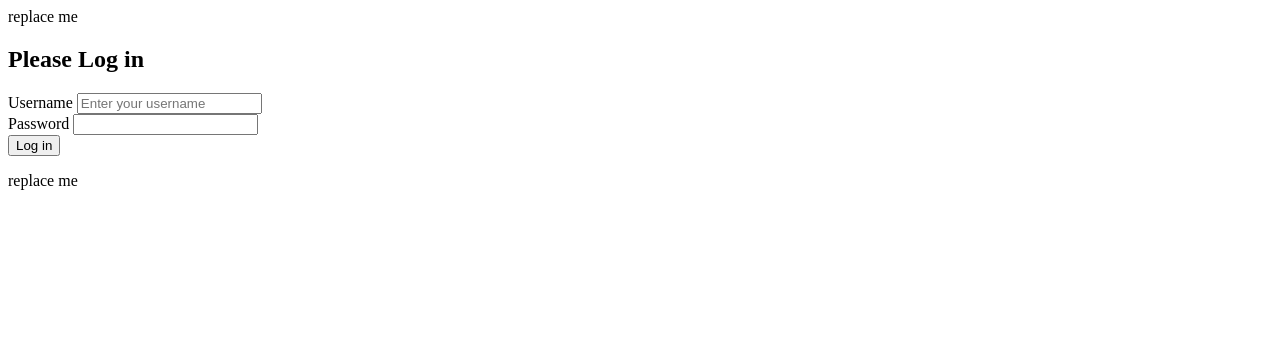
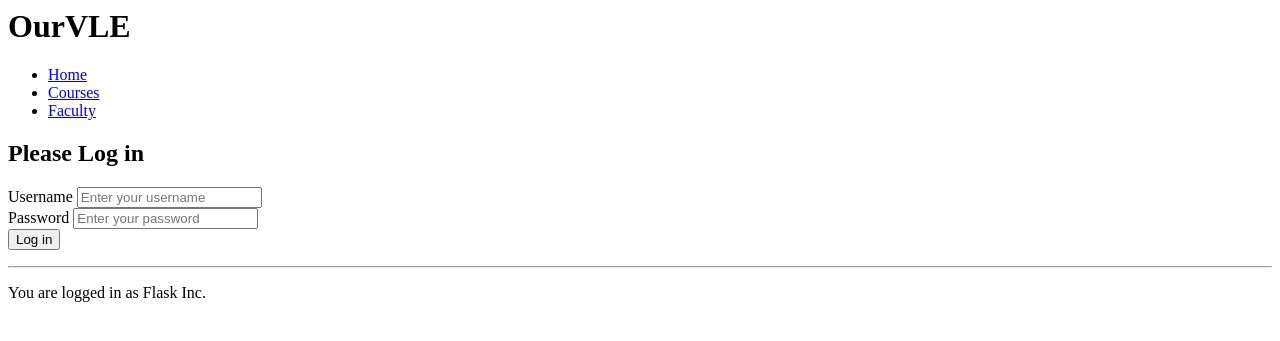
Before and after one commit to DavidLynch26/COMP3161FinalProject, a Flask app: page /login in a window 1280 px wide. Shown: the top 341 px of the page. Run offline with Flask 3, Linux system fonts and the light colour scheme.

Commit message:
Start doing the header and the footer

```diff
--- a/templates/footer.html
+++ b/templates/footer.html
@@ -1,2 +1,3 @@
 
-    <p>replace me</p>
+<hr>
+<p>You are logged in as Flask Inc.</p>
--- a/templates/header.html
+++ b/templates/header.html
@@ -1,2 +1,22 @@
+<!DOCTYPE html>
+<html lang="en">
+<head>
+    <meta charset="UTF-8">
+    <title>Header Page</title>
+</head>
+<body>
+    <header>
+    <div class="container">
+        <h1>OurVLE</h1>
+        <nav>
+            <ul>
+                <li><a href ="#">Home</a></li>
+                <li><a href ="#">Courses</a></li>
+                <li><a href ="#">Faculty</a></li>
+            </ul>
+        </nav>
+    </div>
+</header>
+   </body>
 
-    <p>replace me</p>
+</html>
--- a/templates/login.html
+++ b/templates/login.html
@@ -9,7 +9,7 @@
       </div>
       <div class="form-group">
         {{ form.password.label }}
-        {{ form.password(class='form-control') }}
+        {{ form.password(class='form-control', placeholder="Enter your password") }}
       </div>
       <button type="submit" name="submit" class="btn btn-primary btn-block">Log in</button>
     </form>
```
